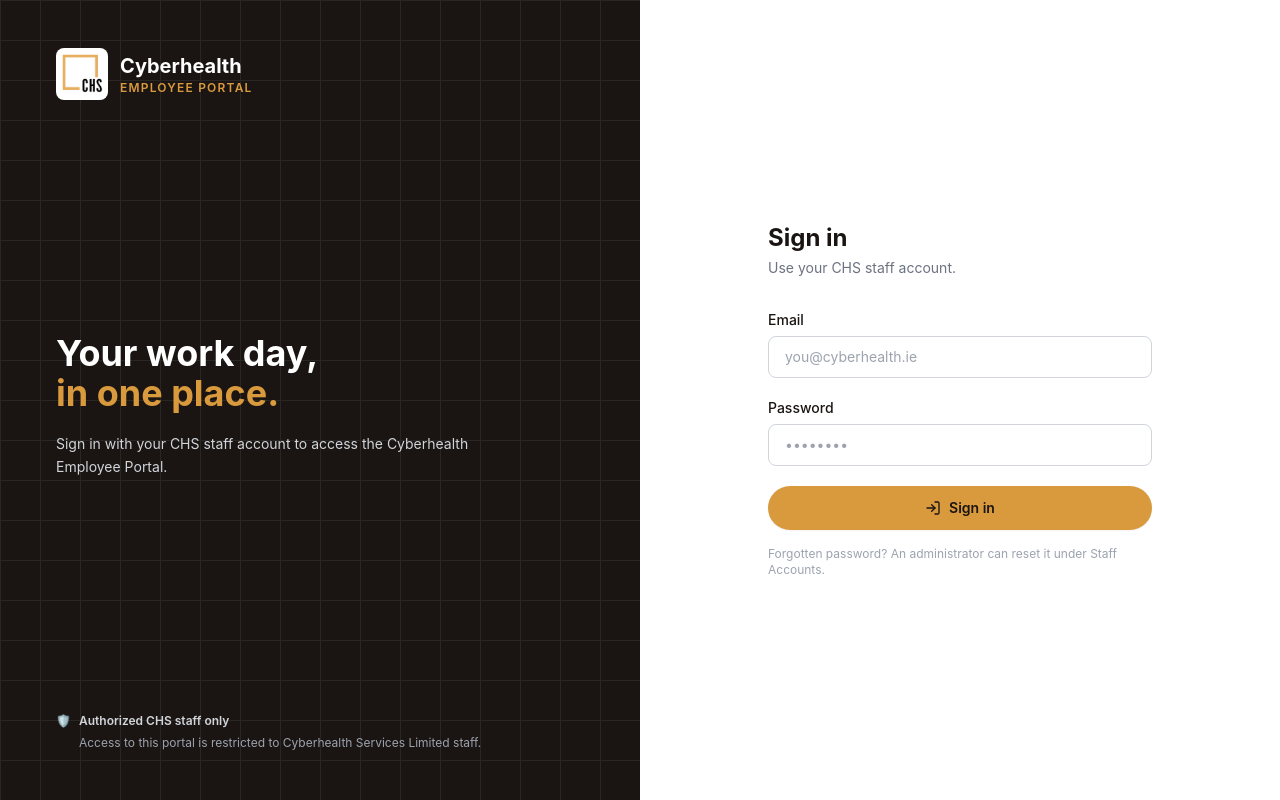
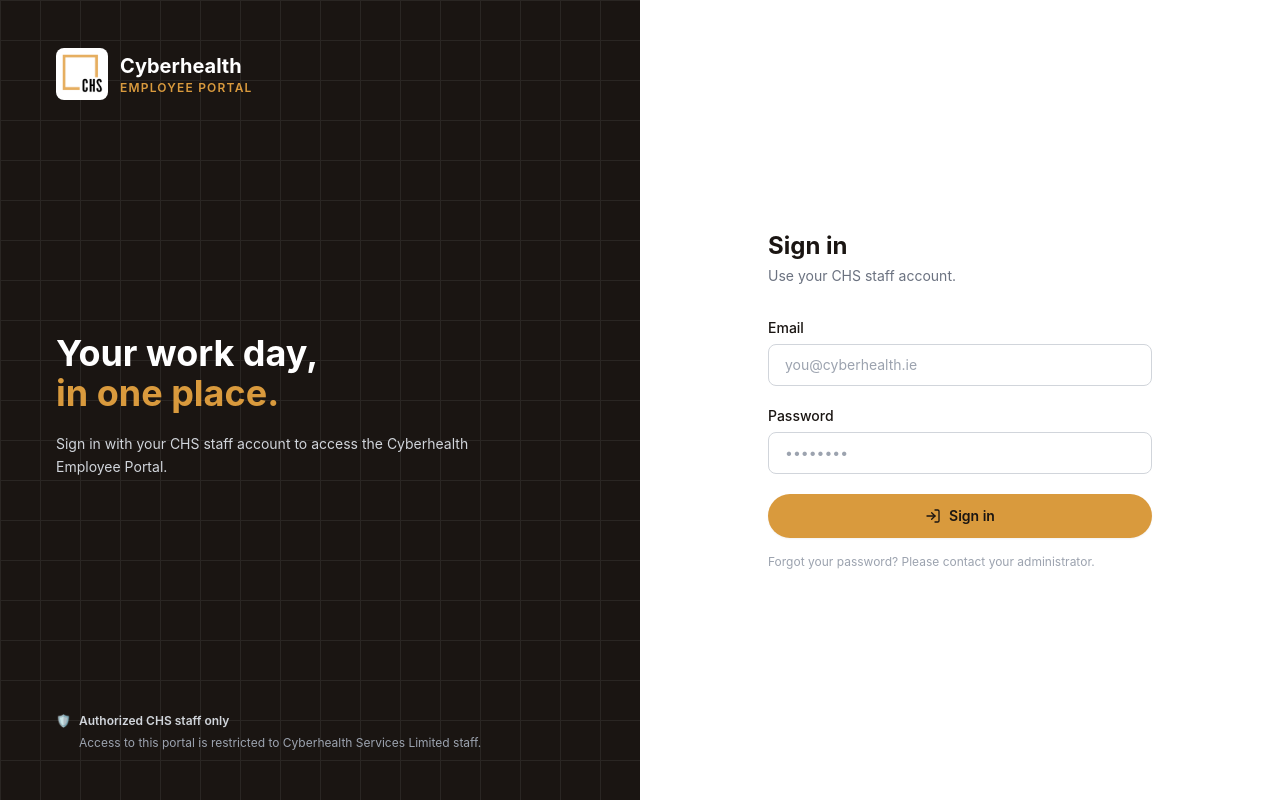
Before and after one commit to Airamae1129/chs-employee-portal-local, a Next.js app in the folder apps/web/: page /login in a window 1280 px wide. Built offline with nearby package versions, Linux system fonts and the light colour scheme; no server answers.

Commit message:
Reword the forgotten-password hint on the sign-in page
Co-Authored-By: Claude Sonnet 5 <noreply@anthropic.com>

```diff
--- a/apps/web/src/components/LoginSplit.tsx
+++ b/apps/web/src/components/LoginSplit.tsx
@@ -114,7 +114,7 @@ export function LoginSplit({
           </form>
 
           <p className="mt-4 text-xs text-gray-400">
-            Forgotten password? An administrator can reset it under Staff Accounts.
+            Forgot your password? Please contact your administrator.
           </p>
         </div>
       </div>
```
